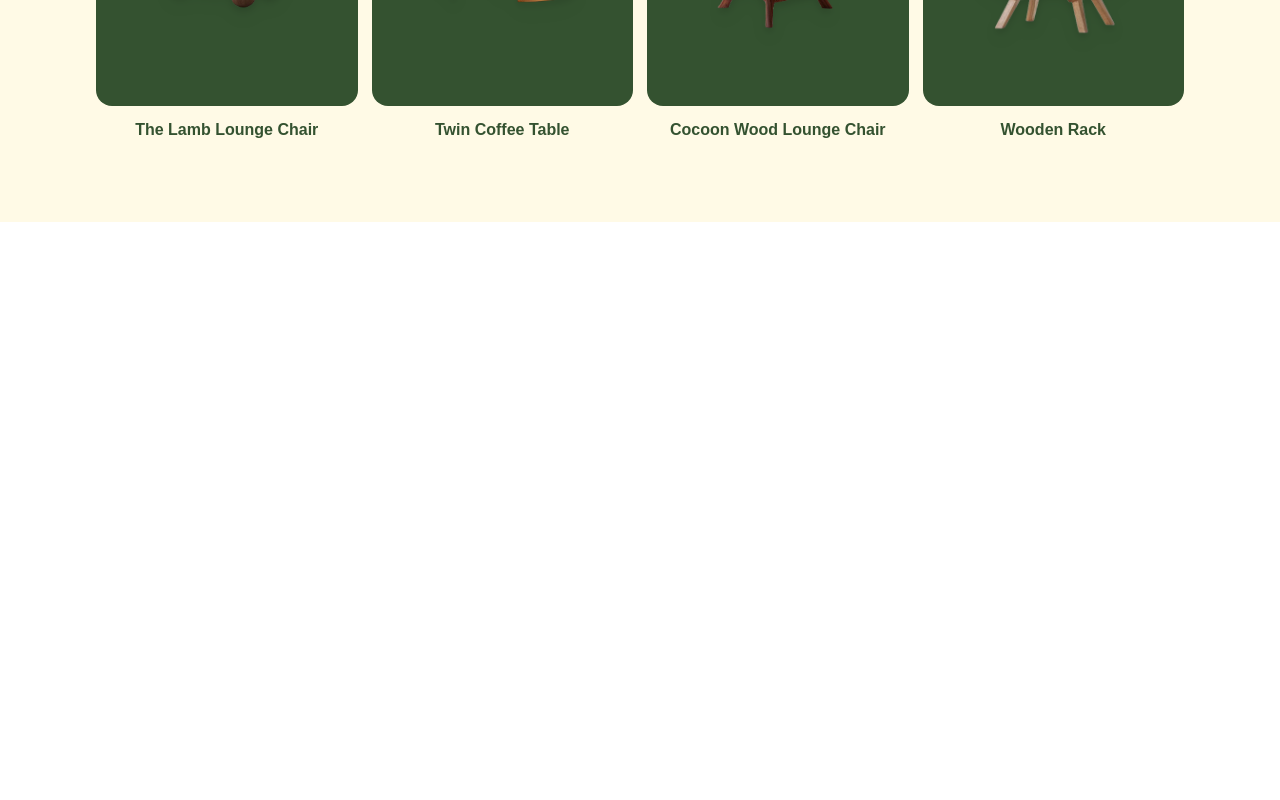
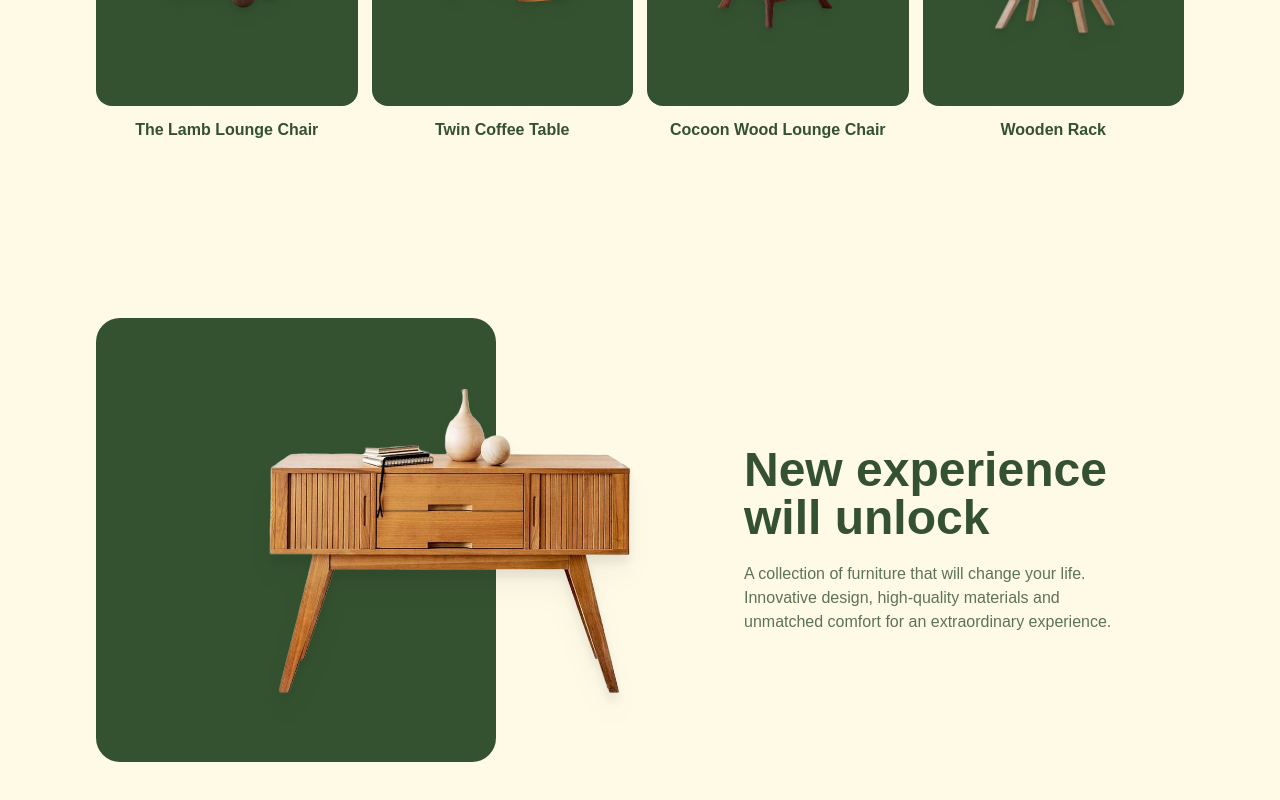
Before and after one commit to Aldiosebastiaan/KA-Furniture-NuxtJS, a Nuxt app: page / in a window 1280 px wide. Shown: the part 1182-1982 px from the top of the page. Before the commit the page ends 1404 px from the top, so only its background shows below. Built offline with nearby package versions, Linux system fonts and the light colour scheme.

Commit message:
feat: [AS] adding an Experince Section

```diff
--- a/app/app.vue
+++ b/app/app.vue
@@ -3,5 +3,6 @@
     <Navbar />
     <HeroSection />
     <CollectionSection />
+    <ExperinceSection />
   </div>
 </template>
--- /dev/null
+++ b/app/components/ExperinceSection.vue
@@ -0,0 +1,33 @@
+<template>
+    <section class="px-6 md:px-16 lg:px-24 py-24">
+        <div class="max-w-7xl mx-auto w-full">
+
+            <div class="grid grid-cols-1 lg:grid-cols-2 gap-12 items-center">
+
+                <!-- Left: Image Card -->
+                <div class="relative flex items-end">
+                    <!-- Green background card -->
+                    <div class="bg-primary rounded-3xl w-[400px] aspect-[3.6/4]" />
+
+                    <!-- Furniture image overflow -->
+                    <img src="/images/nordic-console-table.png" alt="Wooden sideboard furniture"
+                        class="absolute bottom-12 -right-4 w-[70%] object-contain drop-shadow-xl" />
+                </div>
+
+                <!-- Right: Text Content -->
+                <div class="flex flex-col gap-5 lg:pl-20">
+                    <h2 class="text-4xl md:text-5xl font-bold text-primary leading-tight">
+                        New experience <br /> will unlock
+                    </h2>
+                    <p class="text-primary/80 text-sm md:text-base leading-relaxed max-w-sm">
+                        A collection of furniture that will change your life.
+                        Innovative design, high-quality materials and unmatched
+                        comfort for an extraordinary experience.
+                    </p>
+                </div>
+
+            </div>
+
+        </div>
+    </section>
+</template>
```
